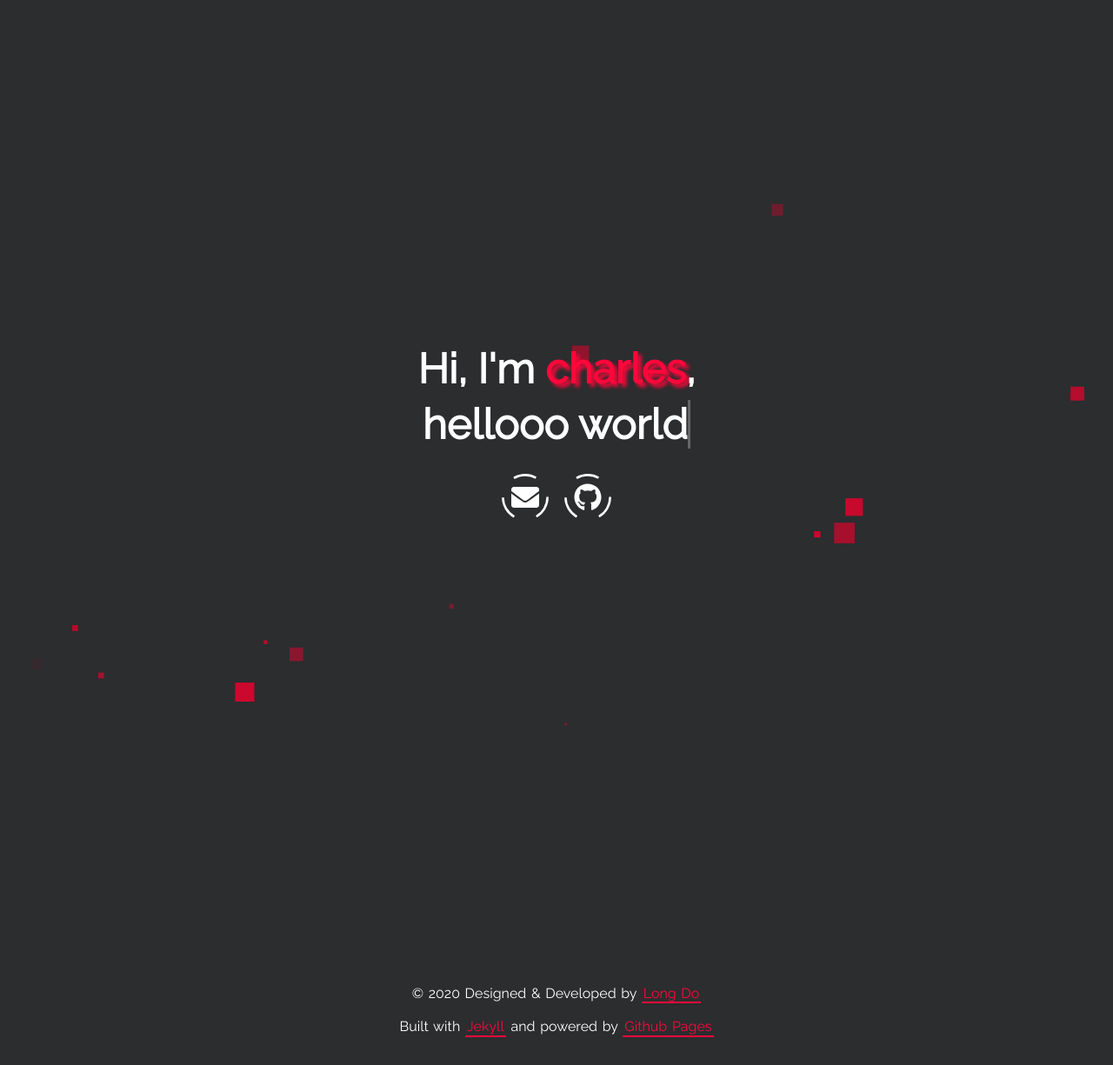
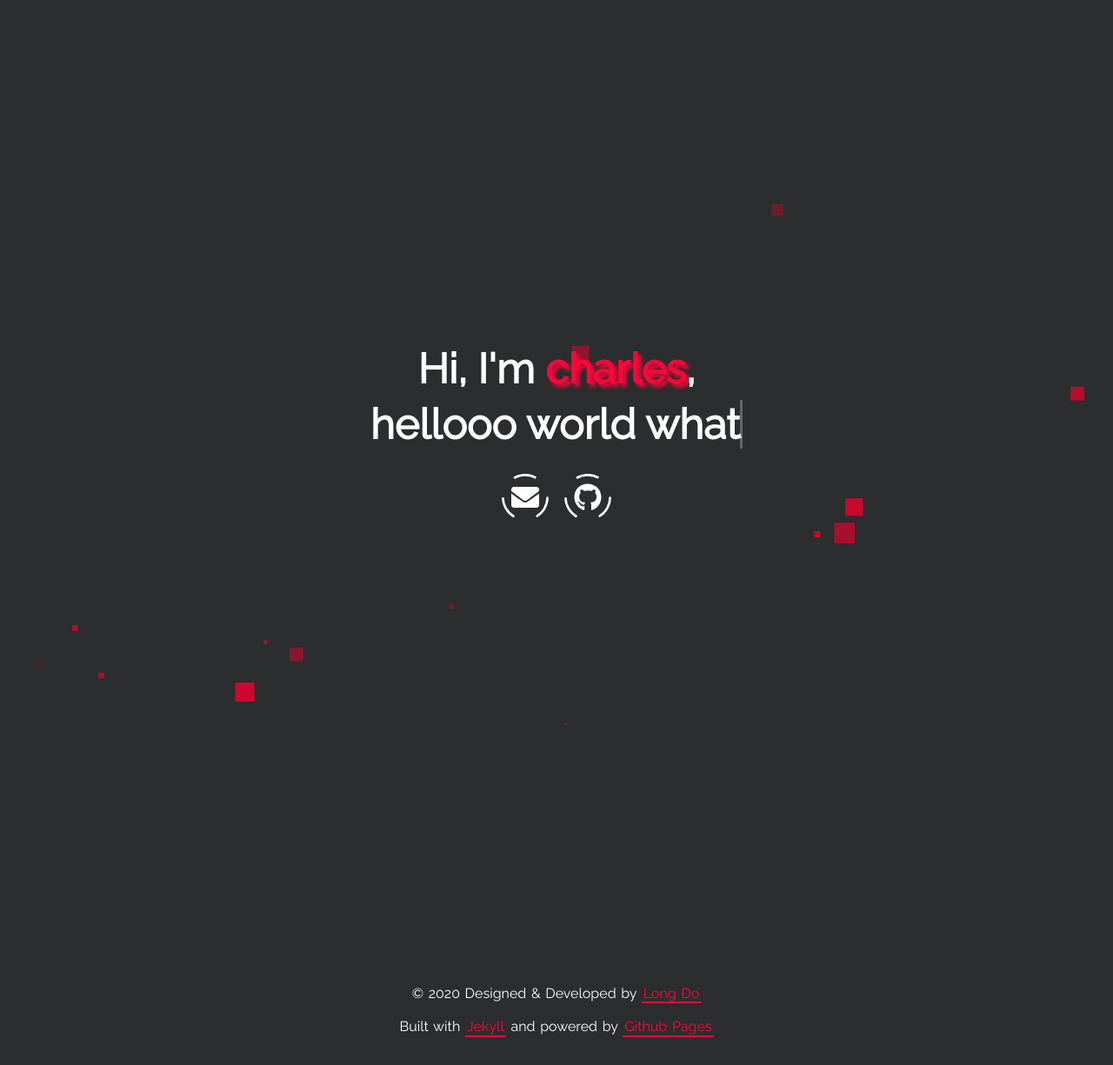
Before and after one commit to clewis10/FLOATING-DOTS_clewis10.github.io, a Jekyll site: the page built from index.html, in a window 1280 px wide. Shown: the whole page at 87% size. Built offline with Jekyll 4.4.1, drawn with Linux system fonts in a browser that asks for light colours.

Commit message:
config 2

```diff
--- a/_config.yml
+++ b/_config.yml
@@ -14,7 +14,7 @@ baseurl: ""
 username: charles
 # typing_text: This will be typed before 'scroll down for more'.
 # > set this to your job title, e.g. Fullstack Developer
-typing_text: hellooo world
+typing_text: hellooo world what
 # email: Your E-Mail address for the email button.
 email: charlesslewis10@gmail.com
 # For every social button you want to display, set your username or userid
```
